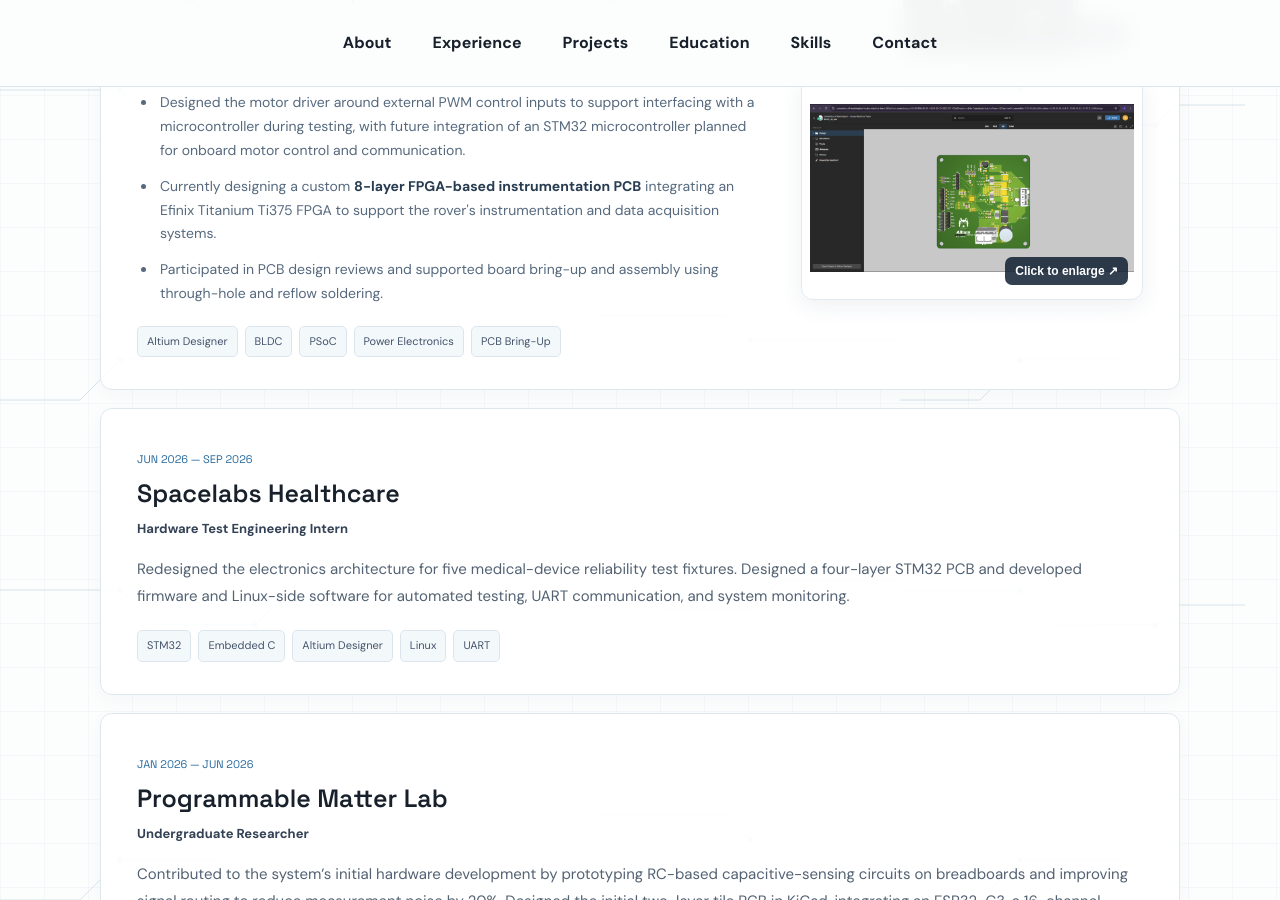
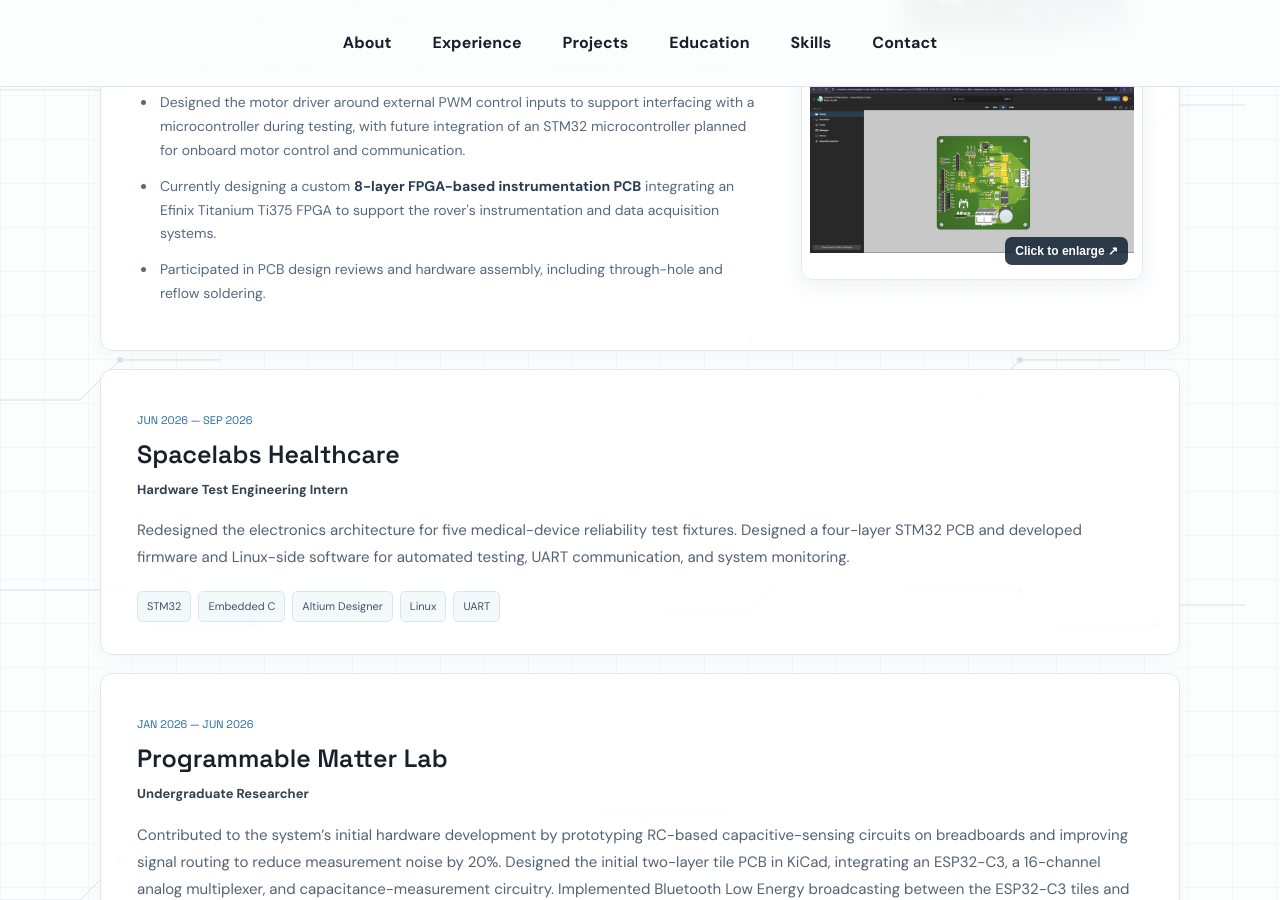
Before and after one commit to AdityaManivel/AdityaManivel.github.io, a Jekyll site: the page index.html, which Jekyll copies as it is, in a window 1280 px wide and 900 px high, scrolled down 1269 px. Built offline with Jekyll 4.4.1, drawn with Linux system fonts in a browser that asks for light colours.

Commit message:
Remove Husky skill tags and correct board bring-up claim

```diff
--- a/index.html
+++ b/index.html
@@ -32,9 +32,9 @@
           <li>Designed a <strong>24 V, 20 A three-phase BLDC motor driver PCB</strong> featuring six N-channel MOSFETs arranged in three half-bridges and a DRV8323 gate driver for PWM-based motor control. Selected components based on electrical requirements, developed schematics using manufacturer datasheets, and incorporated test points for debugging and board validation.</li>
           <li>Designed the motor driver around external PWM control inputs to support interfacing with a microcontroller during testing, with future integration of an STM32 microcontroller planned for onboard motor control and communication.</li>
           <li>Currently designing a custom <strong>8-layer FPGA-based instrumentation PCB</strong> integrating an Efinix Titanium Ti375 FPGA to support the rover's instrumentation and data acquisition systems.</li>
-          <li>Participated in PCB design reviews and supported board bring-up and assembly using through-hole and reflow soldering.</li>
+          <li>Participated in PCB design reviews and hardware assembly, including through-hole and reflow soldering.</li>
         </ul>
-        <div class="tags"><span>Altium Designer</span><span>BLDC</span><span>PSoC</span><span>Power Electronics</span><span>PCB Bring-Up</span></div>
+
         </div>
         <div class="husky-gallery">
           <button class="husky-photo-button" type="button" aria-label="Enlarge photo of Husky Robotics BLDC Motor Board" data-lightbox-open data-image-src="assets/rover_board_rotated.png" data-image-title="BLDC Motor Board · Assembled PCB" data-image-alt="Photograph of assembled Husky Robotics BLDC Motor Board">
```
